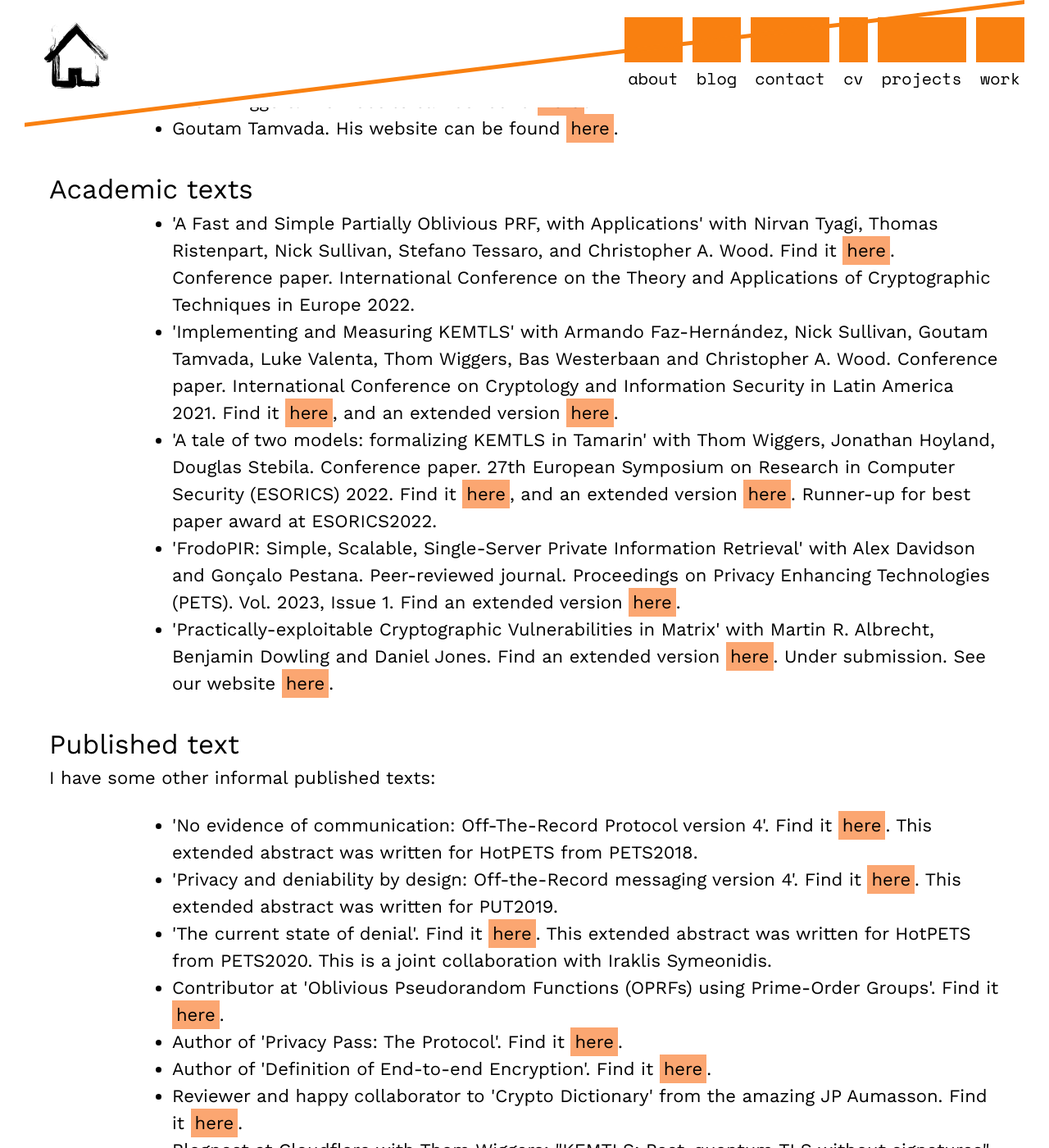
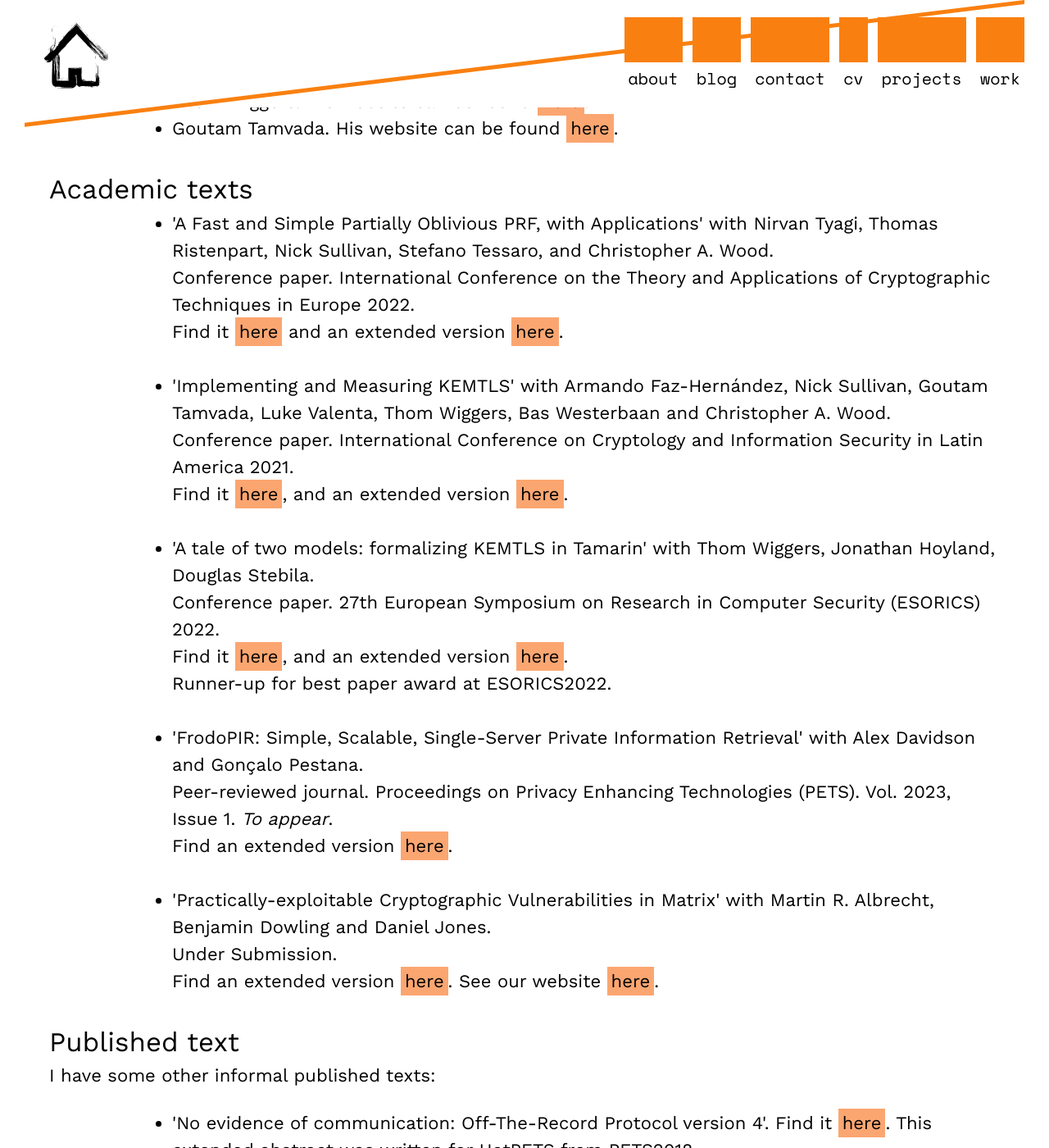
Before and after one commit to claucece/claucece.github.io, a Jekyll site: the page built from work.html, in a window 1280 px wide and 1400 px high, scrolled down 592 px. Shown: the whole window at 82% size. Built offline with Jekyll 4.4.1, drawn with Linux system fonts in a browser that asks for light colours; some of the changed text lies outside the part shown.

Commit message:
Making the madness more readable

```diff
--- a/work.html
+++ b/work.html
@@ -25,11 +25,35 @@ tags: menu
 		<br>
     <a class="none" id="academic-publications"><h2>Academic texts</h2></a>
     <ul class="centered-list">
-      <li>'A Fast and Simple Partially Oblivious PRF, with Applications' with Nirvan Tyagi, Thomas Ristenpart, Nick Sullivan, Stefano Tessaro, and Christopher A. Wood. Find it <a href="https://eprint.iacr.org/2021/864.pdf" target="_blank">here</a>. Conference paper. International Conference on the Theory and Applications of Cryptographic Techniques in Europe 2022.</li>
-      <li>'Implementing and Measuring KEMTLS' with Armando Faz-Hernández, Nick Sullivan, Goutam Tamvada, Luke Valenta, Thom Wiggers, Bas Westerbaan and Christopher A. Wood. Conference paper. International Conference on Cryptology and Information Security in Latin America 2021. Find it <a href="https://link.springer.com/chapter/10.1007/978-3-030-88238-9_5" target="_blank">here</a>, and an extended version <a href="https://eprint.iacr.org/2021/1019" target"_blank">here</a>.
-      <li>'A tale of two models: formalizing KEMTLS in Tamarin' with Thom Wiggers, Jonathan Hoyland, Douglas Stebila. Conference paper. 27th European Symposium on Research in Computer Security (ESORICS) 2022. Find it <a href="https://link.springer.com/chapter/10.1007/978-3-031-17143-7_4" target="_blank">here</a>, and an extended version <a href="https://eprint.iacr.org/2022/1111.pdf" target"_blank">here</a>. Runner-up for best paper award at ESORICS2022.</li>
-      <li>'FrodoPIR: Simple, Scalable, Single-Server Private Information Retrieval' with Alex Davidson and Gonçalo Pestana. Peer-reviewed journal. Proceedings on Privacy Enhancing Technologies (PETS). Vol. 2023, Issue 1. Find an extended version <a href="https://eprint.iacr.org/2022/981.pdf" target"_blank">here</a>.</li>
-      <li>'Practically-exploitable Cryptographic Vulnerabilities in Matrix' with Martin R. Albrecht, Benjamin Dowling and Daniel Jones. Find an extended version <a href="https://nebuchadnezzar-megolm.github.io/static/paper.pdf" target"_blank">here</a>. Under submission. See our website <a href="https://nebuchadnezzar-megolm.github.io/" target"_blank">here</a>.</li>
+      <li>'A Fast and Simple Partially Oblivious PRF, with Applications' with Nirvan Tyagi, Thomas Ristenpart, Nick Sullivan, Stefano Tessaro, and Christopher A. Wood.
+			<br>
+			Conference paper. International Conference on the Theory and Applications of Cryptographic Techniques in Europe 2022.
+      <br>
+			Find it <a href="https://link.springer.com/chapter/10.1007/978-3-031-07085-3_23">here</a> and an extended version <a href="https://eprint.iacr.org/2021/864.pdf" target="_blank">here</a>.</li>
+			<br>
+      <li>'Implementing and Measuring KEMTLS' with Armando Faz-Hernández, Nick Sullivan, Goutam Tamvada, Luke Valenta, Thom Wiggers, Bas Westerbaan and Christopher A. Wood.
+			<br>
+			Conference paper. International Conference on Cryptology and Information Security in Latin America 2021.
+			<br>
+			Find it <a href="https://link.springer.com/chapter/10.1007/978-3-030-88238-9_5" target="_blank">here</a>, and an extended version <a href="https://eprint.iacr.org/2021/1019" target"_blank">here</a>.
+			</li>
+			<br>
+      <li>'A tale of two models: formalizing KEMTLS in Tamarin' with Thom Wiggers, Jonathan Hoyland, Douglas Stebila.
+			<br>
+			Conference paper. 27th European Symposium on Research in Computer Security (ESORICS) 2022.
+			<br>
+			Find it <a href="https://link.springer.com/chapter/10.1007/978-3-031-17143-7_4" target="_blank">here</a>, and an extended version <a href="https://eprint.iacr.org/2022/1111.pdf" target"_blank">here</a>.
+			<br>
+			Runner-up for best paper award at ESORICS2022.
+			</li>
+			<br>
+      <li>'FrodoPIR: Simple, Scalable, Single-Server Private Information Retrieval' with Alex Davidson and Gonçalo Pestana.
+			<br>Peer-reviewed journal. Proceedings on Privacy Enhancing Technologies (PETS). Vol. 2023, Issue 1. <i>To appear</i>.
+			<br>Find an extended version <a href="https://eprint.iacr.org/2022/981.pdf" target"_blank">here</a>.</li>
+			<br>
+      <li>'Practically-exploitable Cryptographic Vulnerabilities in Matrix' with Martin R. Albrecht, Benjamin Dowling and Daniel Jones.
+			<br>Under Submission.
+			<br>Find an extended version <a href="https://nebuchadnezzar-megolm.github.io/static/paper.pdf" target"_blank">here</a>. See our website <a href="https://nebuchadnezzar-megolm.github.io/" target"_blank">here</a>.</li>
 		</ul>
 		<br>
 
@@ -62,6 +86,7 @@ tags: menu
     <ul class="centered-list">
       <li>'A note on Privacy-Preserving Measurements Techniques'. Find it <a href="/thoughts/ppm-tech-01.pdf" target="_blank">here</a>. Extra material for a PEARG presentation.</li>
 		</ul>
+		<br>
 
     <a class="none" id="groups"><h2>Groups I'm part of</h2></a>
     <ul class="centered-list">
@@ -69,6 +94,7 @@ tags: menu
       <li>Collaborating with Open Quantum Safe (OQS)</li>
       <li>Criptógrafas Latinoamericanas</li>
       <li>Criptolatino</li>
+      <li>PQC MAYO scheme team. Find our website <a href="https://pqmayo.org/" target="_blank">here</a>.</li>
 		</ul>
 		<br>
 
```
